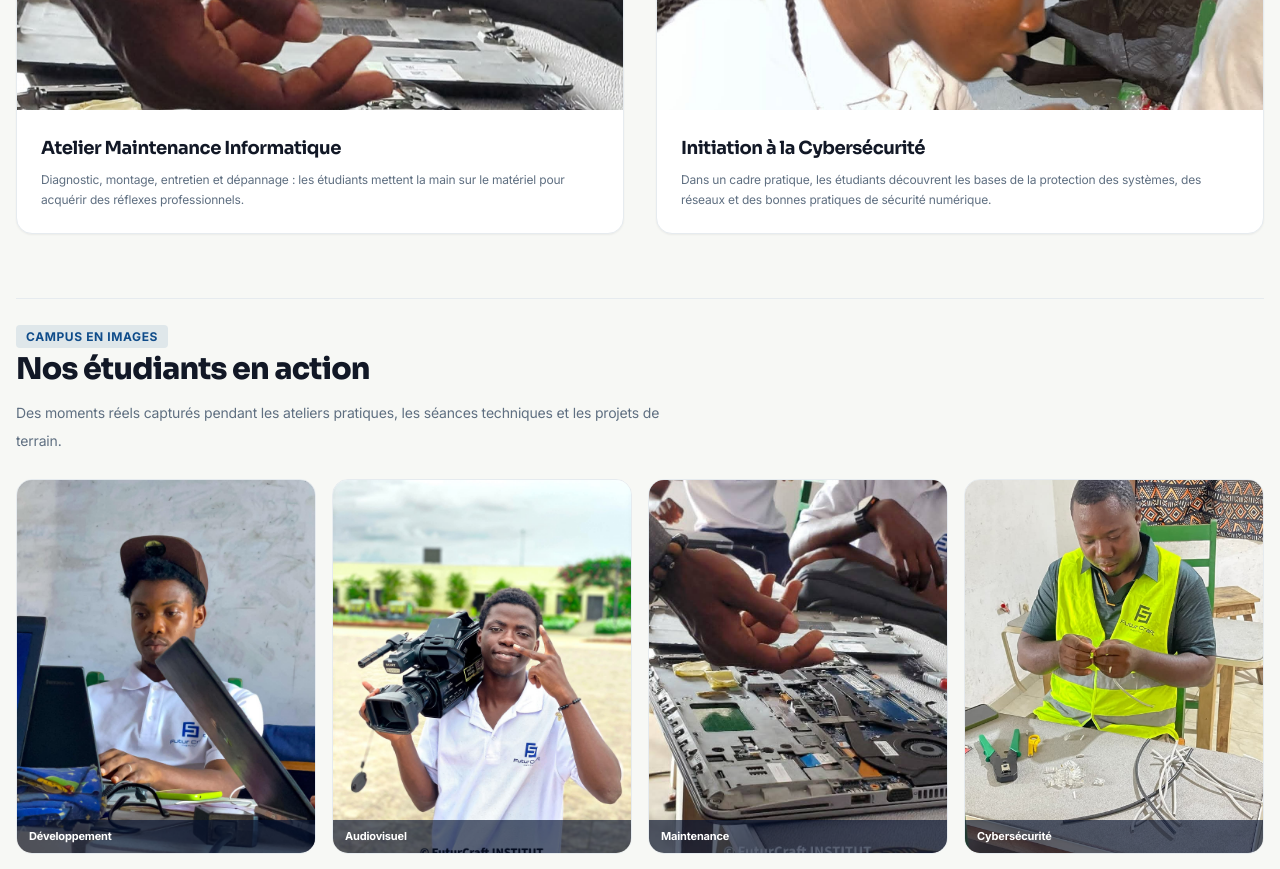
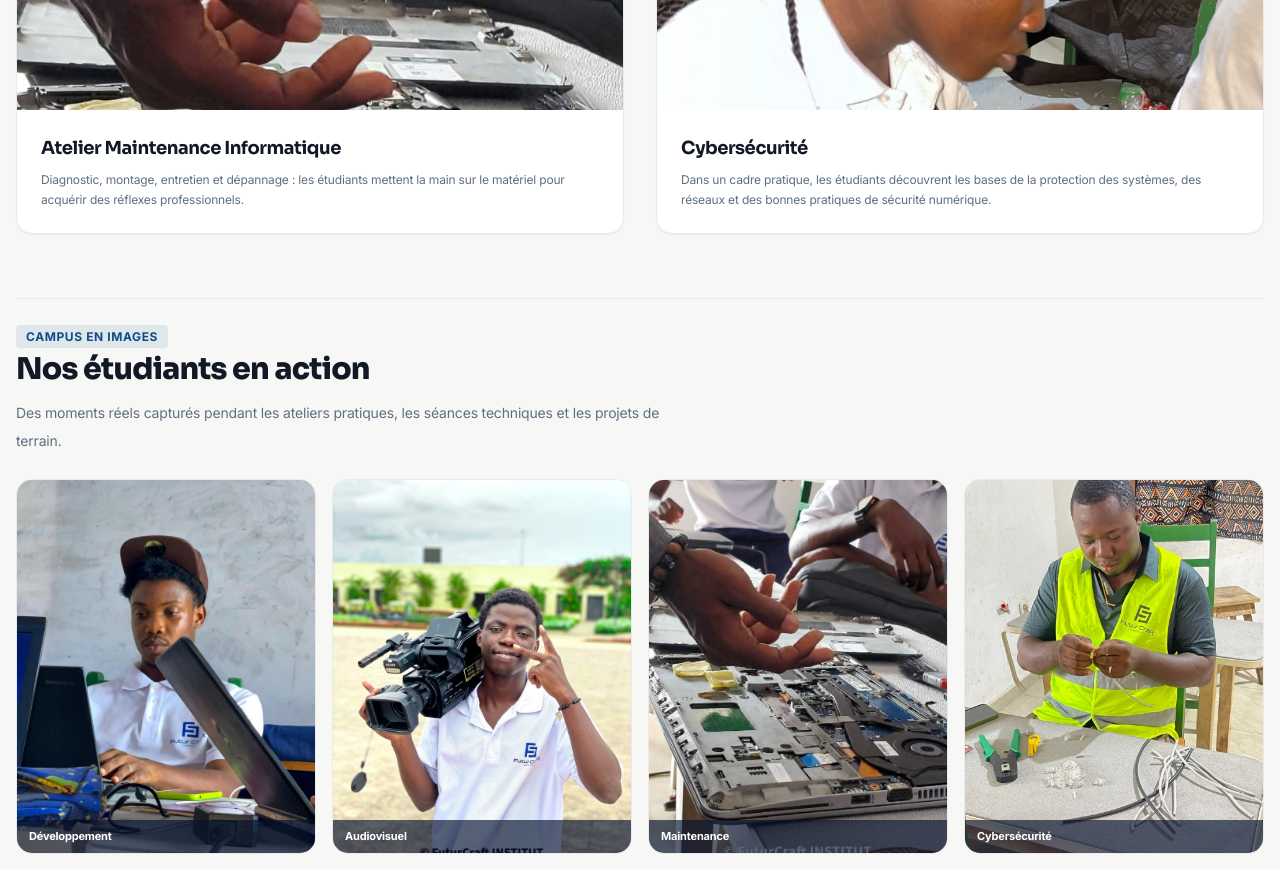
Before and after one commit to mahuena22/FuturCraft-Institut, a Next.js app: page /vie-a-futurcraft in a window 1280 px wide. Shown: the part 1660-2529 px from the top of the page. Built offline with nearby package versions, Linux system fonts and the light colour scheme; no server answers; the database is empty.

Commit message:
fix: simplify cybersecurity card title

```diff
--- a/src/app/vie-a-futurcraft/page.tsx
+++ b/src/app/vie-a-futurcraft/page.tsx
@@ -43,7 +43,7 @@ export default async function ViePage() {
             tag: 'Maintenance IT',
         },
         {
-            title: 'Initiation à la Cybersécurité',
+            title: 'Cybersécurité',
             desc: 'Dans un cadre pratique, les étudiants découvrent les bases de la protection des systèmes, des réseaux et des bonnes pratiques de sécurité numérique.',
             image: '/images/campus/cybersecurite/02.jpg',
             tag: 'Cybersécurité',
```
